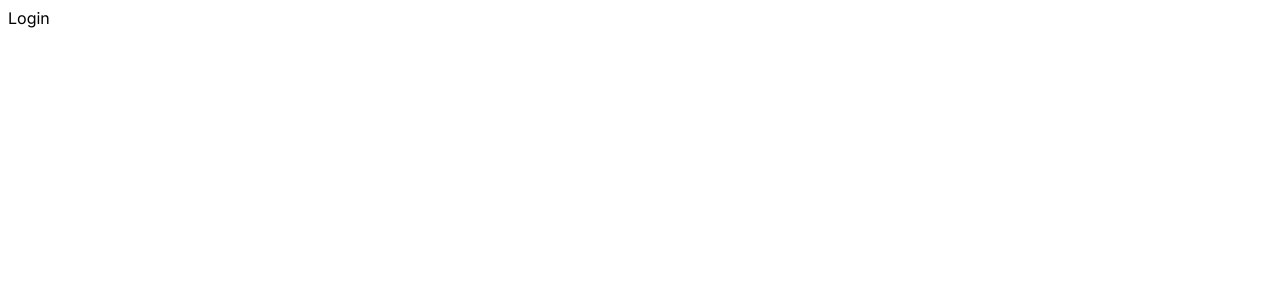
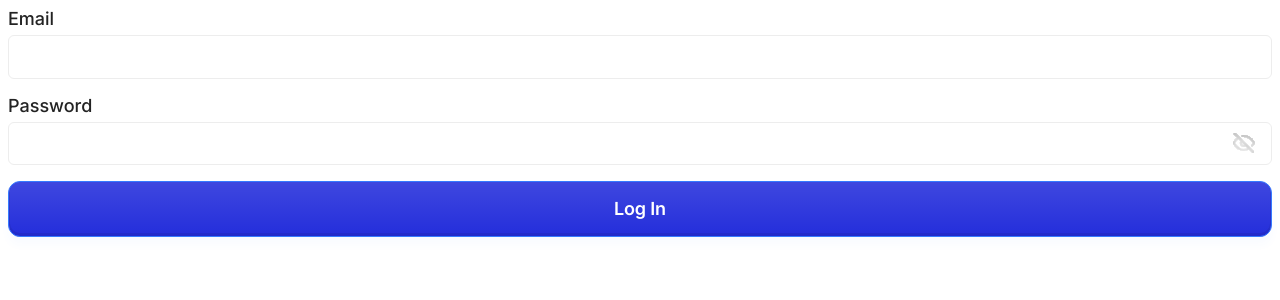
Before and after one commit to teniryte/aiti-guru, a React (Vite) app: page / in a window 1280 px wide. Shown: the top 300 px of the page. Built offline with nearby package versions, Linux system fonts and the light colour scheme.

Commit message:
feat(ui): Field component (#10)

```diff
--- a/src/pages/login-page/ui/login-page.tsx
+++ b/src/pages/login-page/ui/login-page.tsx
@@ -1,3 +1,21 @@
+import { Button } from '@/shared/ui/button';
+import { Field } from '@/shared/ui/field/field';
+import { Input } from '@/shared/ui/input';
+
 export function LoginPage() {
-  return <div>Login</div>;
+  return (
+    <div>
+      <Field label="Email" size="big">
+        <Input type="email" />
+      </Field>
+
+      <Field label="Password" size="big">
+        <Input type="password" />
+      </Field>
+
+      <Button size="big" isBlock>
+        Log In
+      </Button>
+    </div>
+  );
 }
--- a/src/shared/ui/button/button.module.scss
+++ b/src/shared/ui/button/button.module.scss
@@ -1,4 +1,4 @@
-.btn {
+.button {
   font-family: 'Inter', sans-serif;
   display: inline-flex;
   align-items: center;
--- a/src/shared/ui/button/button.tsx
+++ b/src/shared/ui/button/button.tsx
@@ -1,6 +1,6 @@
 import React from 'react';
 import clsx from 'clsx';
-import styles from './Button.module.scss';
+import styles from './button.module.scss';
 
 type ButtonSize = 'normal' | 'big';
 
@@ -24,8 +24,8 @@ export function Button({
       className={clsx(
         styles.button,
         {
-          [size]: true,
-          block: isBlock,
+          [styles[size]]: true,
+          [styles.block]: isBlock,
         },
         className,
       )}
--- /dev/null
+++ b/src/shared/ui/field/field.module.scss
@@ -0,0 +1,16 @@
+.field {
+  display: flex;
+  flex-direction: column;
+  gap: 6px;
+  margin-bottom: 16px;
+}
+
+.label {
+  color: #232323;
+  font-size: 16px;
+  font-weight: 500;
+
+  &.big {
+    font-size: 18px;
+  }
+}
--- /dev/null
+++ b/src/shared/ui/field/field.tsx
@@ -0,0 +1,25 @@
+import clsx from 'clsx';
+import styles from './field.module.scss';
+
+type FieldProps = {
+  label?: string;
+  children?: React.ReactNode;
+  size?: 'normal' | 'big';
+};
+
+export function Field({ label, children, size = 'normal' }: FieldProps) {
+  return (
+    <div className={styles.field}>
+      {label && (
+        <span
+          className={clsx(styles.label, {
+            [styles[size]]: true,
+          })}
+        >
+          {label}
+        </span>
+      )}
+      {children}
+    </div>
+  );
+}
```
Also changed, not shown: src/shared/ui/field/index.ts (added).
